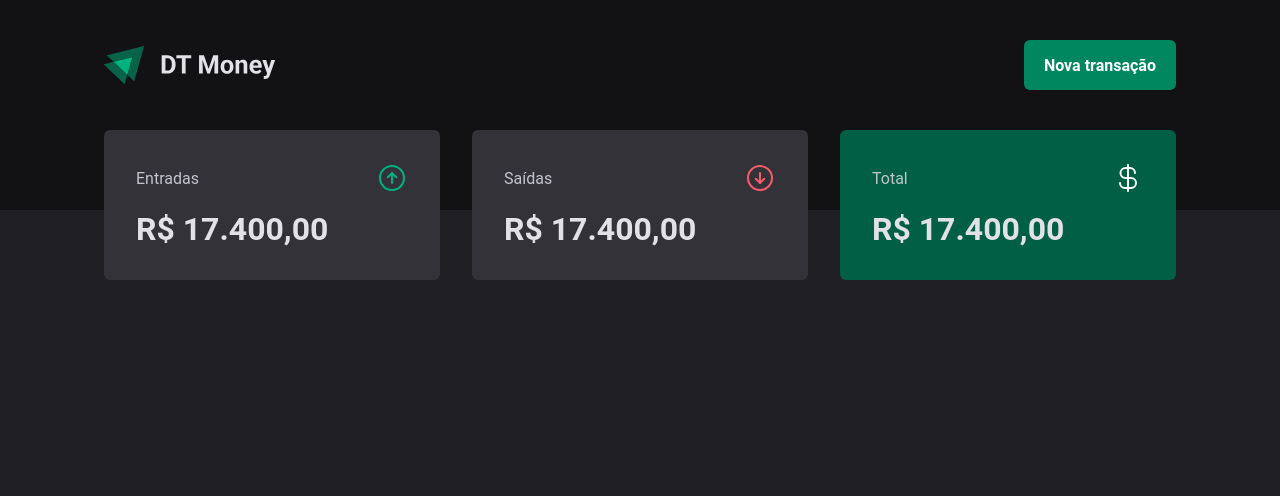
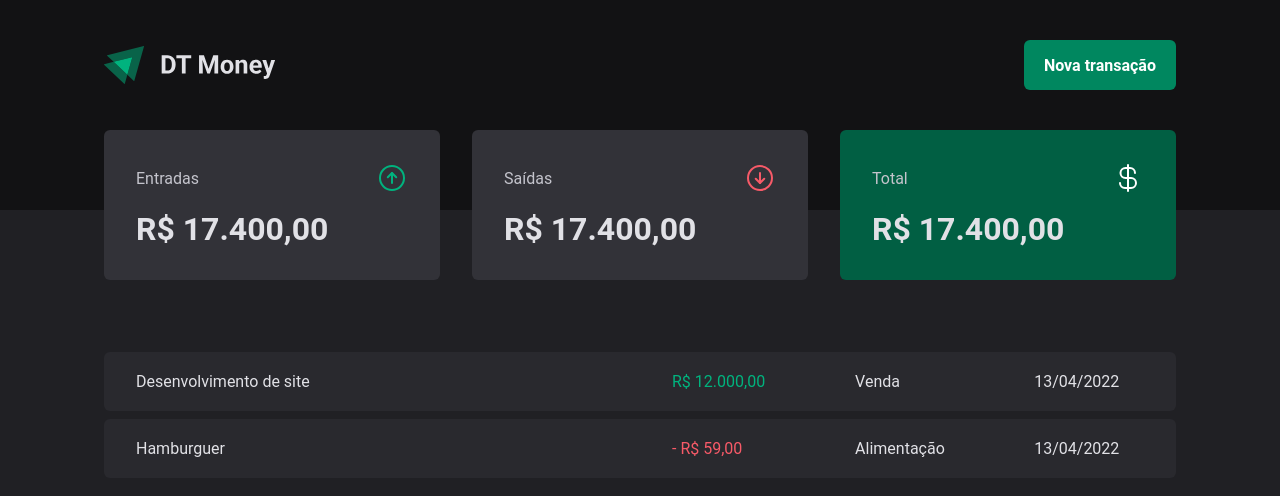
Before and after one commit to alissondiniz20/financesControl, a React app: page / in a window 1280 px wide. Shown: the top 496 px of the page. Built offline with nearby package versions, Linux system fonts and the light colour scheme; the HTML template or start-up script is replaced by a standard one.

Commit message:
Tabela de transações

```diff
--- a/src/pages/Transactions/index.tsx
+++ b/src/pages/Transactions/index.tsx
@@ -1,11 +1,39 @@
 import { Header } from "../../components/Header";
 import { Summary } from "../../components/Summary";
+import {
+  PriceHighLight,
+  TransactionsContainer,
+  TransactionsTable,
+} from "./styles";
 
 export function Transactions() {
   return (
     <div>
       <Header />
       <Summary />
+
+      <TransactionsContainer>
+        <TransactionsTable>
+          <tbody>
+            <tr>
+              <td width="50%">Desenvolvimento de site</td>
+              <td>
+                <PriceHighLight variant="income">R$ 12.000,00</PriceHighLight>
+              </td>
+              <td>Venda</td>
+              <td>13/04/2022</td>
+            </tr>
+            <tr>
+              <td width="50%">Hamburguer</td>
+              <td>
+                <PriceHighLight variant="outcome">- R$ 59,00</PriceHighLight>
+              </td>
+              <td>Alimentação</td>
+              <td>13/04/2022</td>
+            </tr>
+          </tbody>
+        </TransactionsTable>
+      </TransactionsContainer>
     </div>
   );
 }
--- a/src/pages/Transactions/styles.ts
+++ b/src/pages/Transactions/styles.ts
@@ -0,0 +1,38 @@
+import styled from "styled-components";
+
+export const TransactionsContainer = styled.main`
+  width: 100%;
+  max-width: 1120px;
+  margin: 4rem auto 0;
+  padding: 0 1.5rem;
+`;
+
+export const TransactionsTable = styled.table`
+  width: 100%;
+  border-collapse: separate;
+  border-spacing: 0 0.5rem;
+  /* margin-top: 1.5rem; */
+
+  td{
+    padding: 1.25rem 2rem;
+    background: ${props => props.theme['gray-700']};
+
+    &:first-child {
+      border-top-left-radius: 6px;
+      border-bottom-left-radius: 6px;
+    }
+
+    &:last-child {
+      border-top-right-radius: 6px;
+      border-bottom-right-radius: 6px;
+    }
+  }
+`;
+
+interface PriceHighLightProps {
+  variant: 'income' | 'outcome';
+}
+
+export const PriceHighLight = styled.span<PriceHighLightProps>`
+  color: ${props => props.variant === 'income' ? props.theme['green-300'] : props.theme['red-300']}
+`;
```
